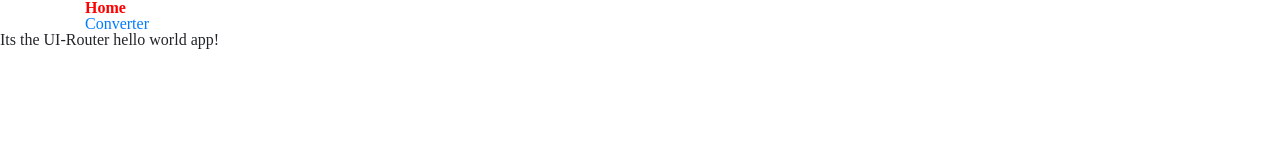
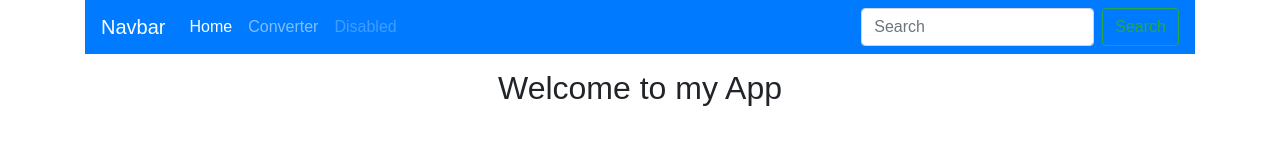
Before and after one commit to davidkin/Convert-Value-App, a website: page src/index.html in a window 1280 px wide. Both pictures are taken after a click on the link "Home". Drawn offline with nearby package versions, Linux system fonts and the light colour scheme; some packages are replaced by stand-ins of ours; files that its build step writes are made by us from their sources.

Commit message:
improve/routing: add good layout  for routing

```diff
--- a/src/index.html
+++ b/src/index.html
@@ -11,14 +11,55 @@
 	<body ng-app="myApp">
 		<header>
 			<div class="container">
-				<ul>
-					<li><a ui-sref="home" ui-sref-active="active">Home</a></li>
-					<li><a ui-sref="converter" ui-sref-active="active">Converter</a></li>
-				</ul>
+					<!-- nav nav-tabs -->
+				<!-- <nav class="navbar navbar-dark bg-dark justify-content-center">
+					<ul class="nav nav-tabs navbar-nav">
+						<li class="nav-item">
+							<a ui-sref="home" ui-sref-active="active" class="navbar-brand active">Home</a>
+						</li>
+						<li class="nav-item">
+							<a ui-sref="converter" ui-sref-active="active" class="navbar-brand">Converter</a>
+						</li>
+					</ul>
+				</nav> -->
+
+				<nav class="navbar navbar-expand-lg navbar-dark bg-primary">
+					<a class="navbar-brand" href="#">Navbar</a>
+
+					<div class="collapse navbar-collapse" id="navbarTogglerDemo03">
+
+						<ul class="navbar-nav mr-auto mt-2 mt-lg-0">
+
+							<li class="nav-item">
+								<a class="nav-link" ui-sref="home" ui-sref-active="active">Home</a>
+							</li>
+
+							<li class="nav-item">
+								<a class="nav-link" ui-sref="converter" ui-sref-active="active">Converter</a>
+							</li>
+
+							<li class="nav-item">
+								<a class="nav-link disabled" href="#">Disabled</a>
+							</li>
+
+						</ul>
+
+						<form class="form-inline my-2 my-lg-0">
+							<input class="form-control mr-sm-2" type="search" placeholder="Search" aria-label="Search">
+							<button class="btn btn-outline-success my-2 my-sm-0" type="submit">Search</button>
+						</form>
+
+					</div>
+				</nav>
+
 			</div>
 		</header>
 
-		<ui-view></ui-view>
+		<section class='content'>
+			<div class="container">
+				<ui-view></ui-view>
+			</div>
+		</section>
 
 		<!-- <converter-converter ng-hide='!inetActive'></converter-converter> -->
 
--- a/src/js/app.js
+++ b/src/js/app.js
@@ -15,7 +15,7 @@
       }).state({
         name: 'home',
         url: '/home',
-        template: '<h3>Its the UI-Router hello world app!</h3>'
+        template: '<h2 class="h2">Welcome to my App</h2>'
       });
     }]);
 
--- a/src/scss/index.scss
+++ b/src/scss/index.scss
@@ -1,8 +1,13 @@
 @import './reset.scss';
+
+body {
+    font-size: 16px;
+    font-family: Arial;
+}
 
 .convert-app {
     max-width: 700px;
-    margin: 80px auto;
+    margin: 0 auto;
     border: 1px solid#6c757d;
     background-color: #F8F8FF;
     border-radius: 5px;
@@ -61,7 +66,14 @@
     flex: 0 auto;
 }
 
-.active {
-    color: red;
-    font-weight: bold;
+
+.wrapper {
+    padding: 80px 0;
+    border: 1px solid #6c757d;
+    border-top: 0;
 }
+
+.h2 {
+    text-align: center;
+    margin: 15px 0 ;
+}
```
